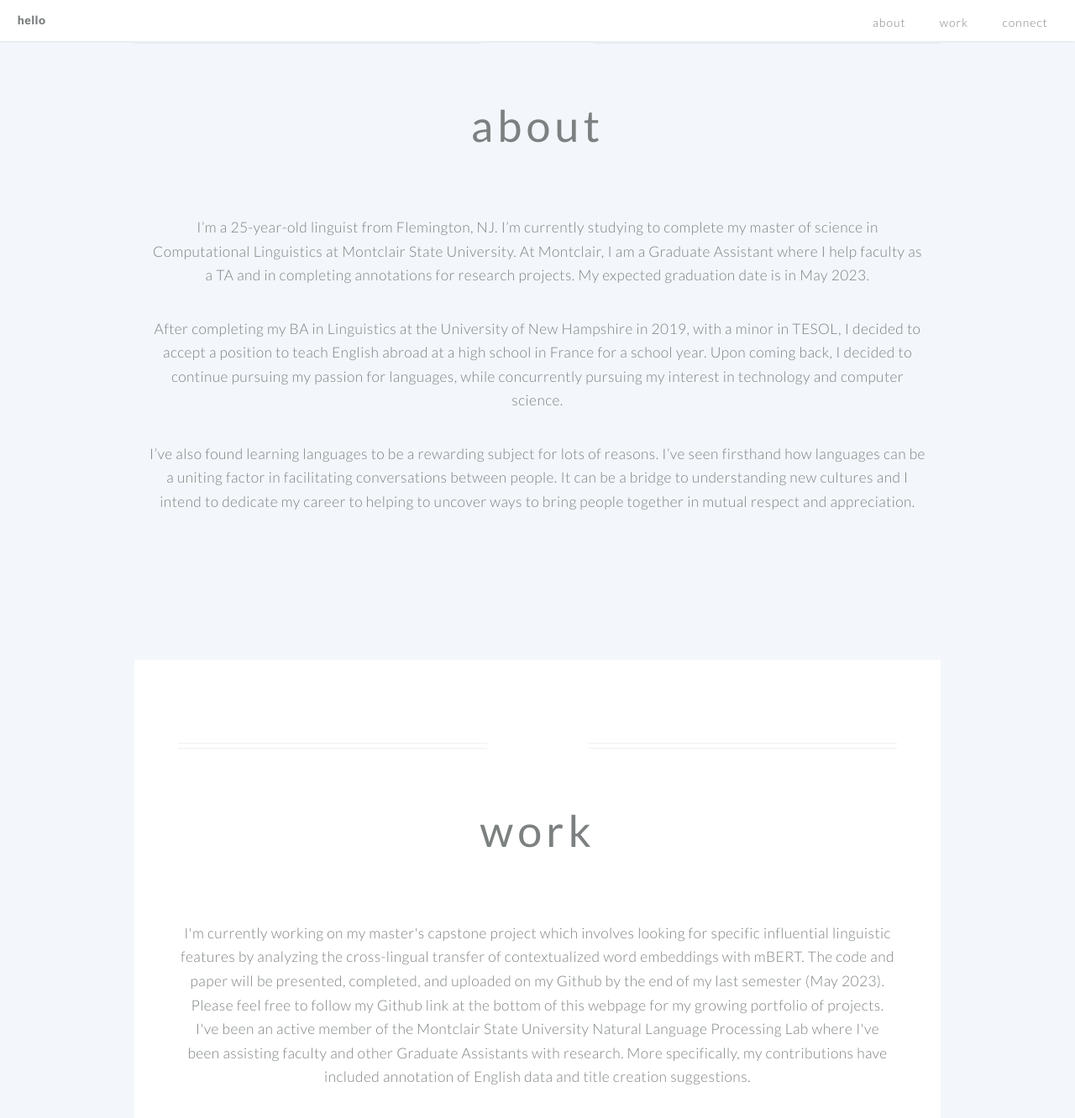
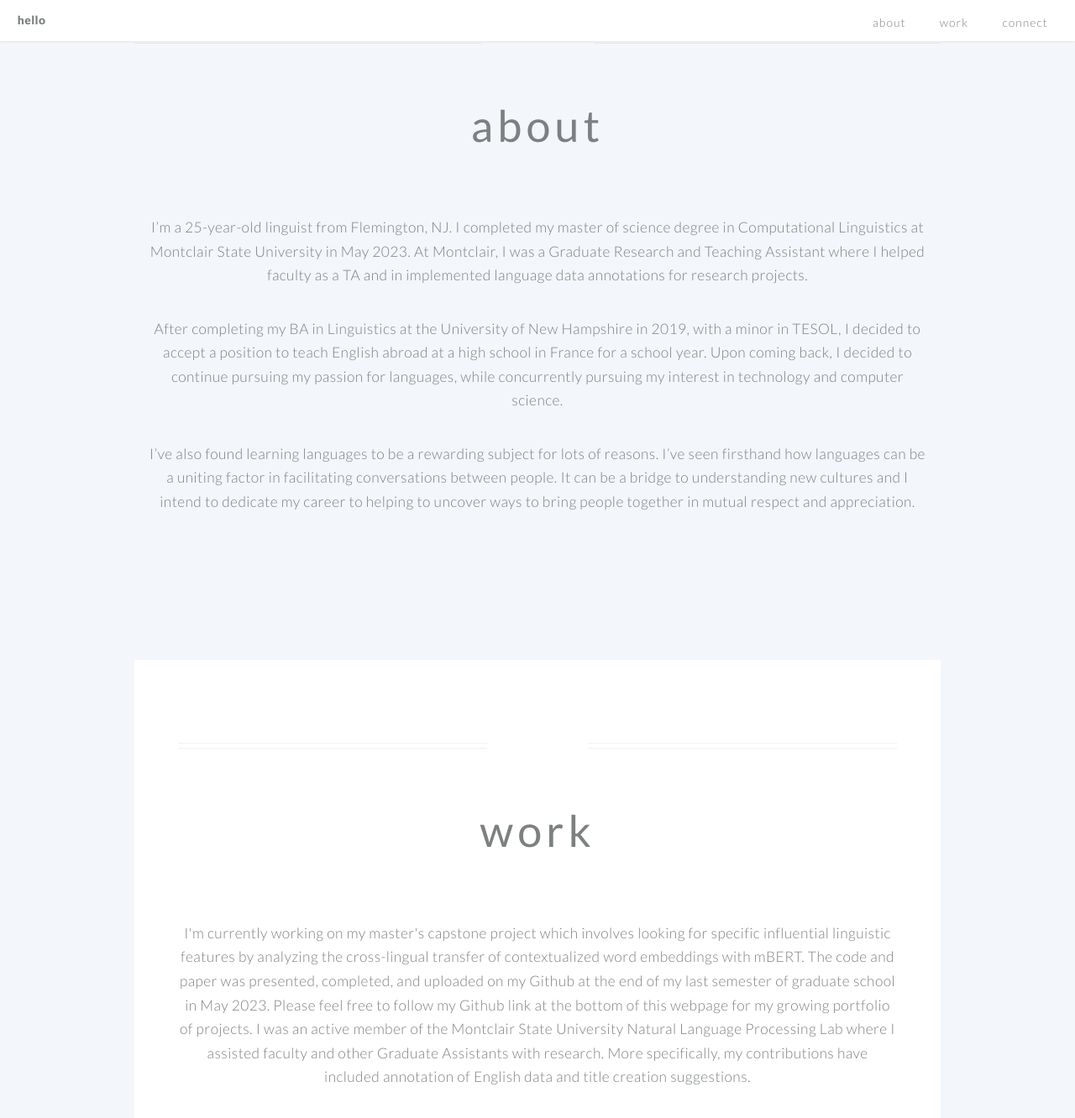
Before and after one commit to nhankins/nhankins.github.io, a Jekyll site: the page built from index.md, in a window 1280 px wide and 1400 px high, scrolled down 612 px. Shown: the top 1332 px of the window at 84% size. Built offline with Jekyll 4.4.1, drawn with Linux system fonts in a browser that asks for light colours.

Commit message:
edited bio

```diff
--- a/index.md
+++ b/index.md
@@ -31,7 +31,7 @@ linkedin: nicholasjhankins # the part after ("https://www.linkedin.com/in/...")
 # By declaring these variables, you can include a portfolio showcasing your work and organize your portfolio's items into a custom layout, all without adding any CSS. In addition, you must 1) create an HTML file in the_includes folder for each project with the text you'd like to display, and 2) create a YAML file in the _data folder describing the order in which each project should be shown and categorized. See `/includes/example.html` and `/_data/work.yml` for examples.
 
 portfolio: work # the heading for your portfolio and title of your YAML file
-portfolio_description: I'm currently working on my master's capstone project which involves looking for specific influential linguistic features by analyzing the cross-lingual transfer of contextualized word embeddings with mBERT. The code and paper will be presented, completed, and uploaded on my Github by the end of my last semester (May 2023). Please feel free to follow my Github link at the bottom of this webpage for my growing portfolio of projects. I've been an active member of the Montclair State University Natural Language Processing Lab where I've been assisting faculty and other Graduate Assistants with research. More specifically, my contributions have included annotation of English data and title creation suggestions. # a description to be desplayed below the heading and above the content
+portfolio_description: I'm currently working on my master's capstone project which involves looking for specific influential linguistic features by analyzing the cross-lingual transfer of contextualized word embeddings with mBERT. The code and paper was presented, completed, and uploaded on my Github at the end of my last semester of graduate school in May 2023. Please feel free to follow my Github link at the bottom of this webpage for my growing portfolio of projects. I was an active member of the Montclair State University Natural Language Processing Lab where I assisted faculty and other Graduate Assistants with research. More specifically, my contributions have included annotation of English data and title creation suggestions. # a description to be desplayed below the heading and above the content
 
 # optional CTA section --------------------------------------------------
 
@@ -44,7 +44,7 @@ cta_button_label: contact # the label on the button
 ---
 [//]: # (write a bit about yourself here)
 
-I'm a 25-year-old linguist from Flemington, NJ. I'm currently studying to complete my master of science in Computational Linguistics at Montclair State University. At Montclair, I am a Graduate Assistant where I help faculty as a TA and in completing annotations for research projects. My expected graduation date is in May 2023.
+I'm a 25-year-old linguist from Flemington, NJ. I completed my master of science degree in Computational Linguistics at Montclair State University in May 2023. At Montclair, I was a Graduate Research and Teaching Assistant where I helped faculty as a TA and in implemented language data annotations for research projects.
 
  After completing my BA in Linguistics at the University of New Hampshire in 2019, with a minor in TESOL, I decided to accept a position to teach English abroad at a high school in France for a school year.  Upon coming back, I decided to continue pursuing my passion for languages, while concurrently pursuing my interest in technology and computer science.
 
```
